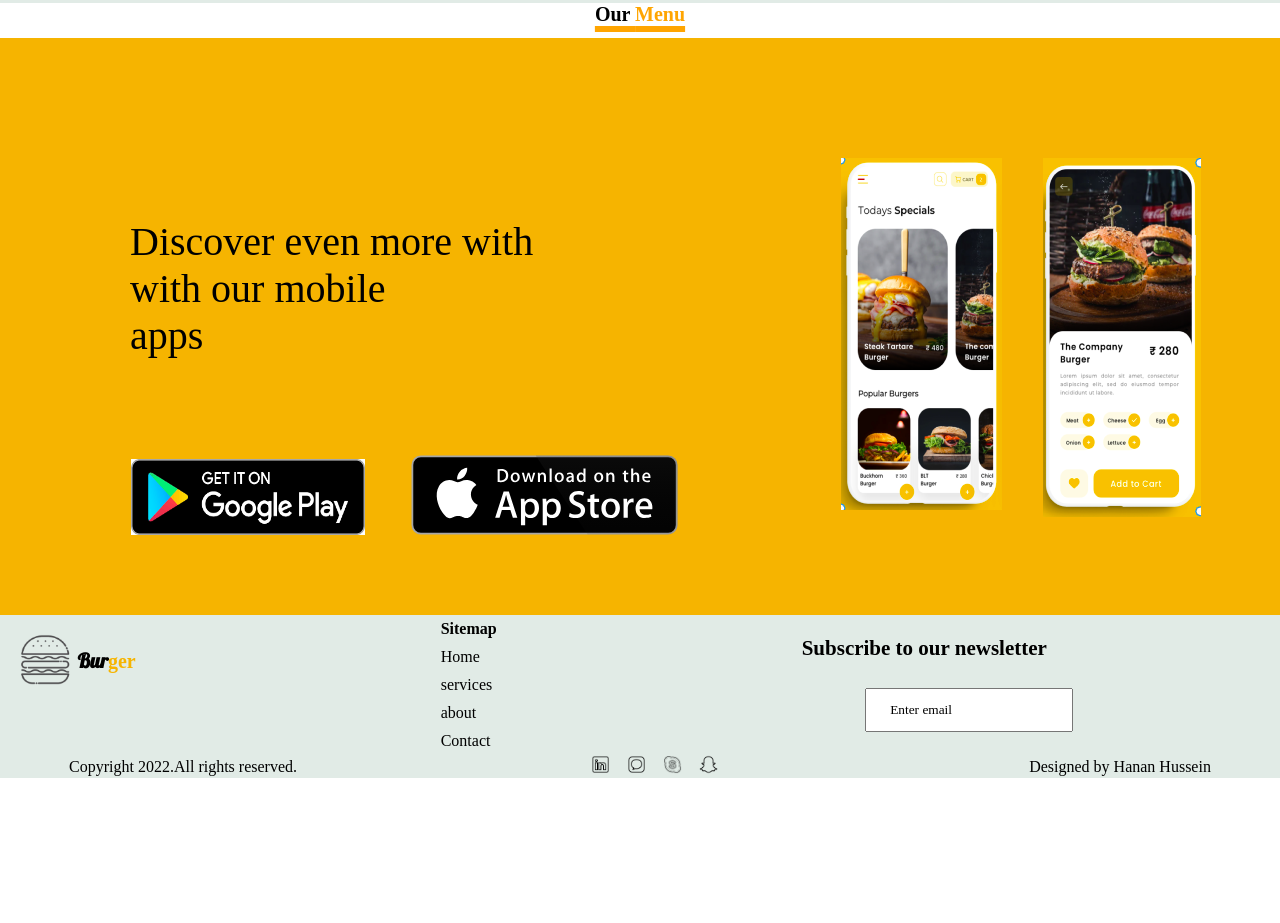
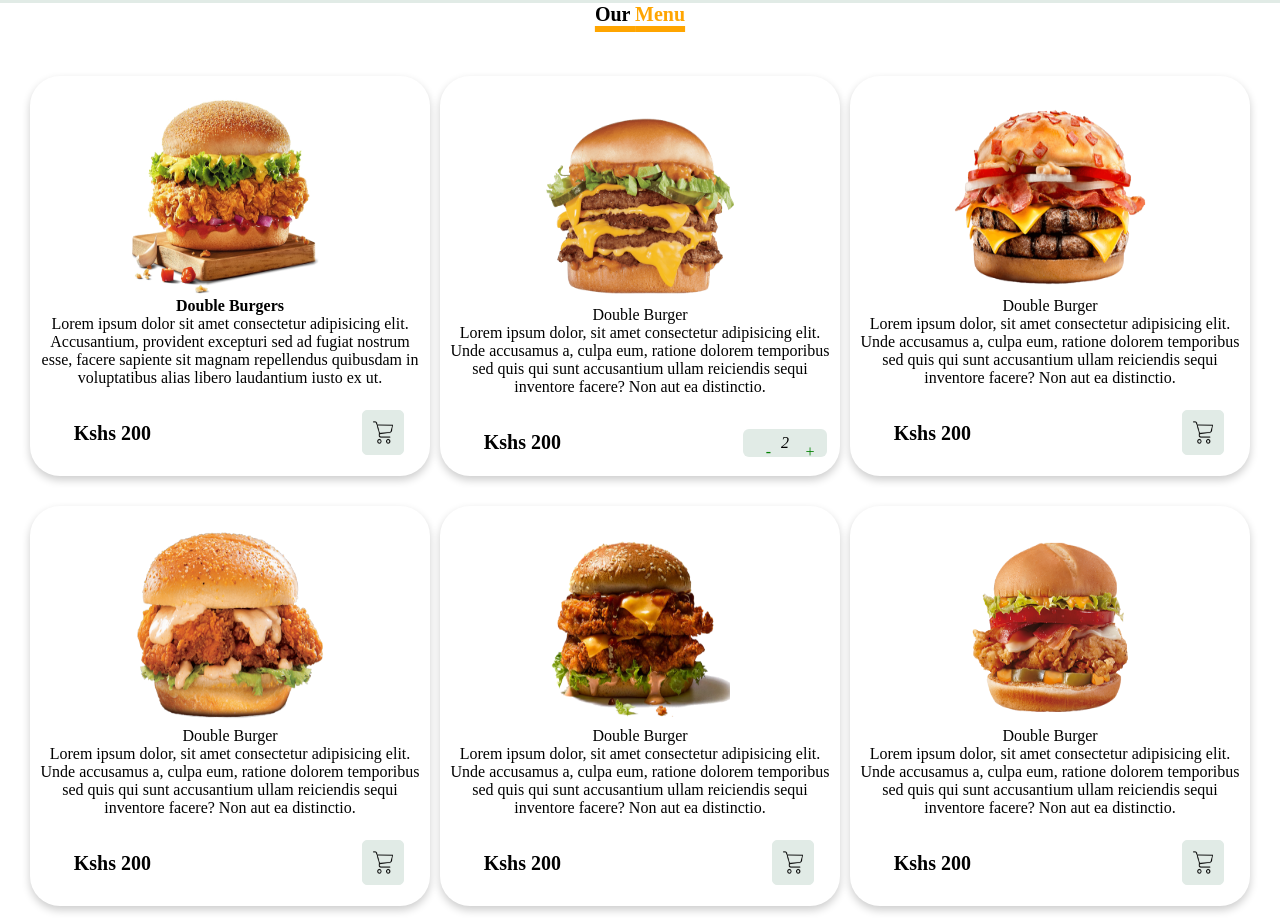
Before and after one commit to Hanan-Hussein/Burger_Palace, a plain HTML site: page index.html in a window 1280 px wide. Shown: the part 1174-2097 px from the top of the page. Drawn offline with Linux system fonts and the light colour scheme.

Commit message:
this commit adds menu items

```diff
--- a/index.css
+++ b/index.css
@@ -143,7 +143,6 @@ p.dine{
     border-radius: 0.5rem;
     flex-wrap: nowrap; */
     border: 3px solid gray;
-    border: 3px solid gray;
     height: fit-content;
     width: 250px;
     margin-top: 250px;
@@ -212,6 +211,7 @@ p.dine{
     text-decoration: underline 6px orange;
     text-underline-offset: 5px;
     margin-bottom: 12px;
+    display: block;
 
 }
 .mobileapps{
@@ -312,7 +312,7 @@ display: flex;
 }
 .newsletterbtn{
     position: absolute;
-    top: 293%;
+    top: 432%;
     right: 3%;
     border:none;
     background-color: #F6B400;
@@ -345,3 +345,91 @@ display: flex;
 .designer{
     justify-content: left;
 }
+.menu-display{
+    display: flex;
+    align-content: space-around;
+    background-color: #FFFF;
+    height: auto;
+    flex-direction: row;
+    flex-wrap: wrap;
+    object-position: center;
+    margin: 20px 20px 20px 20px;
+    justify-content: space-evenly;
+
+}
+.menu-page{
+    height: 900px;
+}
+.menu-design{
+    box-shadow: 0 4px 8px 0 rgb(0 0 0 / 20%);
+    display: flex;
+    flex-direction: column;
+    flex-wrap: nowrap;
+    justify-content: center;
+    align-items: center;
+    height: 400px;
+    width: 400px;
+    margin-top: 30px;
+    border-radius: 30px;
+    padding: 4px;
+    text-align: center;
+}
+.menuimage{
+        height: 200px;
+        width: 200px;
+        object-position: center;
+    }
+.shoppingcartimage {
+    width: 42px;
+    height: 45px;
+    position: relative;
+    top: 0%;
+    padding: 10px 10px 10px;
+    background-color: #E1EBE6;
+
+    left: 39%;
+}
+.right {
+    font-size: 20px;
+    position: relative;
+    top: 9%;
+    right: 30%;
+}
+.border_radius{
+    border: 1px #E1EBE6 solid;
+    border-radius :5px;
+}
+.sign{
+    position: relative;
+    background-color: #E1EBE6;
+    padding: 10px 10px 10px;
+    width: 0%;
+    height: 0%;
+
+}
+.two{
+    color: #000000;
+    font-weight: 700px;
+}
+.sign{
+    color: green;
+}
+.additem{
+    position: relative;
+    left: 37%;
+    top: 10px;
+    padding: 10px 10px 10px;
+    display: flex;
+    flex-wrap: nowrap;
+    flex-direction: row;
+    justify-content: space-around;
+    align-items: center;
+    background:#E1EBE6;
+    border-radius: 6px;
+    height: 28px;
+
+}
+.lastpart-color{
+    background-color: #FFF;
+    color: black;
+}
--- a/index.html
+++ b/index.html
@@ -73,9 +73,63 @@
                     <p class="offer-text">Lorem ipsum dolor sit amet, consectetur adipisicing elit. Itaque facere nam ex sunt eos quisquam alias, vero pariatur! Molestiae est dignissimos nobis quos eligendi fuga quam adipisci repellendus earum pariatur?</p>
             </div>
         </div>
-     <div class="menutext">
-         <p> <strong>Our <span class="menuspan">Menu</span> </strong> </p>
+<!-- menu page -->
+<div class="menupage">
+        <p class="menutext"> <strong>Our <span class="menuspan">Menu</span> </strong> </p>
+        <div class="menu-display">
+            <div class="menu-design">
+                <img src="./images/burgerone.png" class="menuimage" alt="Burger one is not available">
+                <p> <strong>Double Burgers</strong></p>
+                <p>Lorem ipsum dolor sit amet consectetur adipisicing elit. Accusantium, provident excepturi sed ad fugiat nostrum esse, facere sapiente sit magnam repellendus quibusdam in voluptatibus alias libero laudantium iusto ex ut.</p>
+                <p class = "right"> <strong>Kshs 200</strong></p>
+
+                <img class= "shoppingcartimage border_radius " src="./images/shopping-cart.png" alt="">
             </div>
+            <div class="menu-design">
+                <img src="./images/burger2.png" class="menuimage" alt="Burger 2 is not available at the moment">
+                <p>Double Burger</p>
+                <p>Lorem ipsum dolor, sit amet consectetur adipisicing elit. Unde accusamus a, culpa eum, ratione dolorem temporibus sed quis qui sunt accusantium ullam reiciendis sequi inventore facere? Non aut ea distinctio.</p>
+                <p class = "right"> <strong>Kshs 200</strong></p>
+                <p class="additem"><em class="sign">-</em><em class="two">2</em><em class="sign">+</em></p>
+
+            </div>
+            <div class="menu-design">
+                <img src="./images/Burger3.png" class="menuimage" alt="Burger 3 is not available at the moment">
+                <p>Double Burger</p>
+                <p>Lorem ipsum dolor, sit amet consectetur adipisicing elit. Unde accusamus a, culpa eum, ratione dolorem temporibus sed quis qui sunt accusantium ullam reiciendis sequi inventore facere? Non aut ea distinctio.</p>
+                <p class = "right"> <strong>Kshs 200</strong></p>
+                <img class= "shoppingcartimage border_radius " src="./images/shopping-cart.png" alt="">
+
+            </div>
+            <div class="menu-design">
+                <img src="./images/burger4.png" class="menuimage" alt="Burger 4 is not available at the moment">
+                <p>Double Burger</p>
+                <p>Lorem ipsum dolor, sit amet consectetur adipisicing elit. Unde accusamus a, culpa eum, ratione dolorem temporibus sed quis qui sunt accusantium ullam reiciendis sequi inventore facere? Non aut ea distinctio.</p>
+                <p class = "right"> <strong>Kshs 200</strong></p>
+                <img class= "shoppingcartimage border_radius " src="./images/shopping-cart.png" alt="">
+
+            </div>
+            <div class="menu-design">
+                <img src="./images/burger5.png" class="menuimage" alt="Burger 5 is not available at the moment">
+                <p>Double Burger</p>
+                <p>Lorem ipsum dolor, sit amet consectetur adipisicing elit. Unde accusamus a, culpa eum, ratione dolorem temporibus sed quis qui sunt accusantium ullam reiciendis sequi inventore facere? Non aut ea distinctio.</p>
+                <p class = "right"> <strong>Kshs 200</strong></p>
+                <img class= "shoppingcartimage border_radius " src="./images/shopping-cart.png" alt="">
+
+            </div>
+            <div class="menu-design">
+                <img src="./images/burger6.png" class="menuimage" alt="Burger 5 is not available at the moment">
+                <p>Double Burger</p>
+                <p>Lorem ipsum dolor, sit amet consectetur adipisicing elit. Unde accusamus a, culpa eum, ratione dolorem temporibus sed quis qui sunt accusantium ullam reiciendis sequi inventore facere? Non aut ea distinctio.</p>
+                <p class = "right"> <strong>Kshs 200</strong></p>
+                <img class= "shoppingcartimage border_radius " src="./images/shopping-cart.png" alt="">
+
+            </div>
+        </div>
+</div>
+
+
+
      <div class="mobileapps">
 
         <div class="mobileimageone">
@@ -132,6 +186,9 @@
 
          </div>
 
+
+    </div>
+     <div class="lastpart-color">
         <div class="last-part">
             <p class="copyright">Copyright 2022.All rights reserved.</p>
             <ul class="un-list">
@@ -144,6 +201,5 @@
         </div>
      </div>
 
-
 </body>
 </html>
```
Also changed, not shown: images/Burger3.png (added), images/burger2.png (added), images/burger4.png (added), images/burger5.png (added), images/burger6.png (added), images/burgerone.png (added), images/facebook.png (deleted), images/shopping-cart.png (added), images/truck.png (renamed from truck.png). Lines whose indentation alone changed are shown as unchanged.
